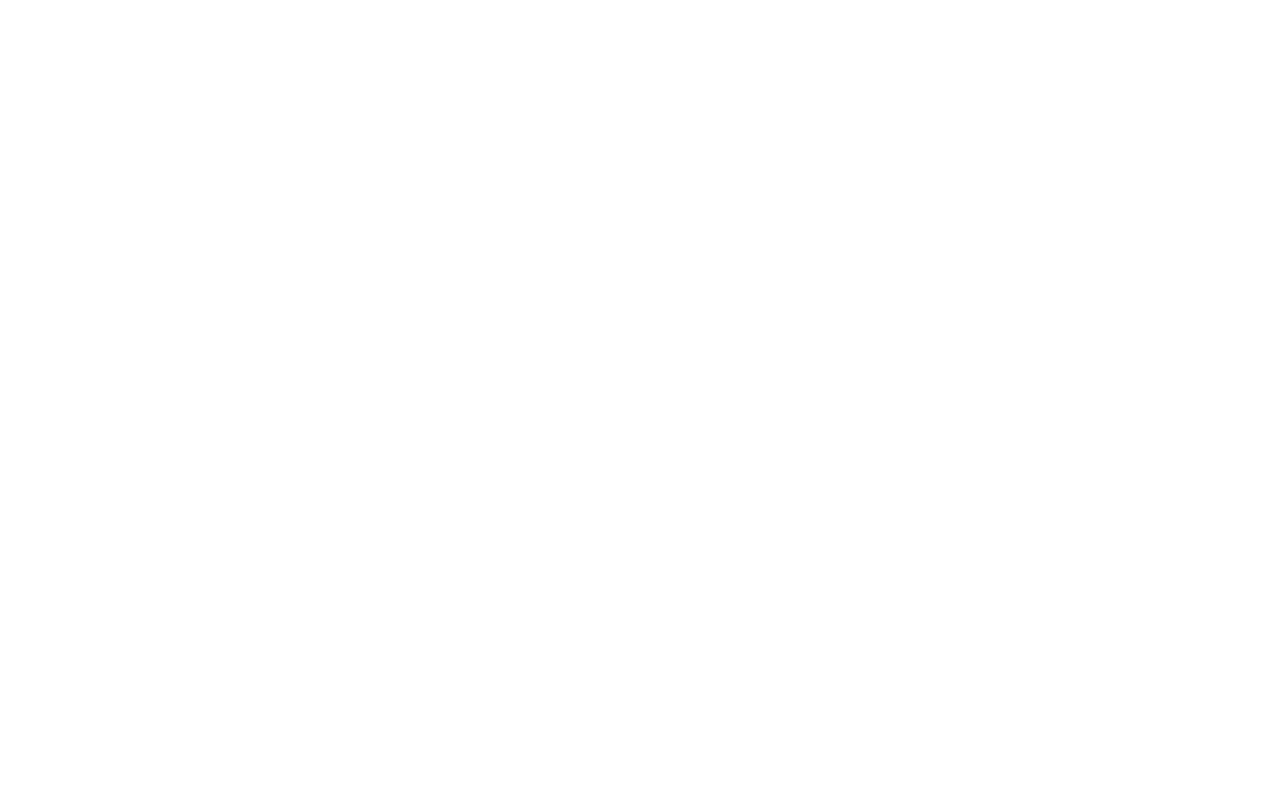
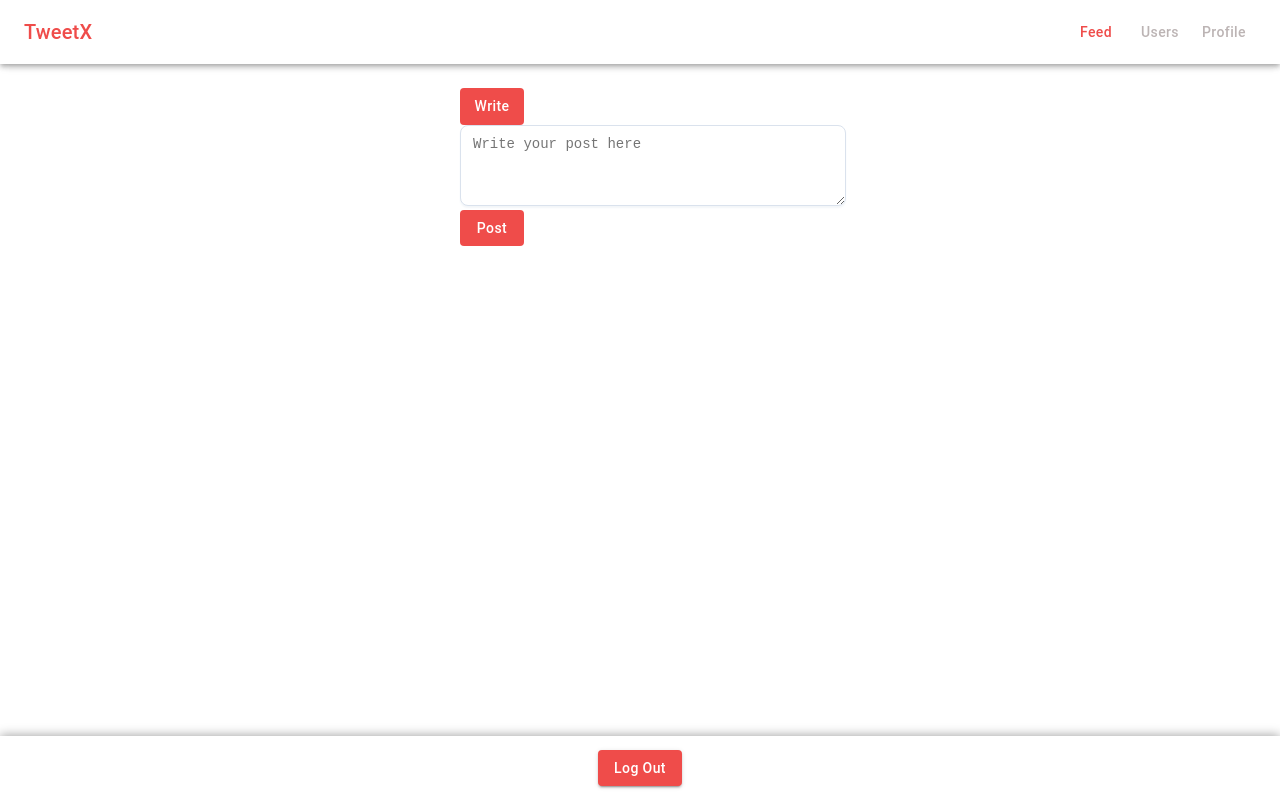
Before and after one commit to iamchiki/tweetx-app-assignment, a React (Create React App) app: page /home/feed in a window 1280 px wide. Before the commit this address had no page. Built offline with nearby package versions, Linux system fonts and the light colour scheme; no server answers.

Commit message:
fix : rewrite and fix lost uncomitted changes

```diff
--- a/src/App.js
+++ b/src/App.js
@@ -1,6 +1,10 @@
 import { Navigate, Route, Routes } from "react-router-dom";
 import Login from "./pages/Login";
 import Register from "./pages/Register";
+import Home from "./pages/Home";
+import Feed from "./components/Feed";
+import Users from "./components/Users";
+import UserProfile from "./components/UserProfile";
 
 function App() {
   return (
@@ -9,7 +13,11 @@ function App() {
         <Route path="/" element={<Navigate to="/login"></Navigate>} />
         <Route path="register" element={<Register></Register>} />
         <Route path="login" element={<Login></Login>}></Route>
-        {/* <Route path='home' element={<Home></Home>}></Route> */}
+        <Route path="home" element={<Home></Home>}>
+          <Route path="feed" element={<Feed></Feed>}></Route>
+          <Route path="users" element={<Users></Users>}></Route>
+          <Route path="profile" element={<UserProfile></UserProfile>}></Route>
+        </Route>
       </Routes>
     </>
   );
--- a/src/components/AddPost.js
+++ b/src/components/AddPost.js
@@ -16,7 +16,10 @@ const AddPost = () => {
       // update userprofile state
       ctx.userProfile = {
         ...ctx.userProfile,
-        posts: [...ctx.userProfile.posts, postRef.current.value],
+        posts: [
+          ...ctx.userProfile.posts,
+          { post: postRef.current.value, postTimestamp: Date.now() },
+        ],
       };
       const userPostRef = doc(db, "users", ctx.currentUser.uid);
 
--- a/src/components/FollowerList.js
+++ b/src/components/FollowerList.js
@@ -2,22 +2,21 @@ import React, { useContext, useEffect, useState } from "react";
 import TweetxContext from "../store/context";
 import { List } from "@mui/material";
 import UserDisplyaCard from "./UserDisplyaCard";
-import useGetFollowersDtl from "../hooks/useGetFollowersDtl";
+import useGetUserDtl from "../hooks/useGetUserDtl";
 
 const FollowerList = () => {
   const ctx = useContext(TweetxContext);
 
-  const { followerDtlList } = useGetFollowersDtl(ctx?.userProfile?.followers);
+  const { userDtlList } = useGetUserDtl(ctx?.userProfile?.followers);
 
   return (
     <List
       sx={{
         width: "100%",
-        maxWidth: 360,
         bgcolor: "background.paper",
         margin: "0 auto",
       }}>
-      {followerDtlList?.map((user) => {
+      {userDtlList?.map((user) => {
         let isFollowing = ctx?.userProfile?.following?.includes(user.id)
           ? true
           : false;
--- a/src/index.js
+++ b/src/index.js
@@ -3,12 +3,16 @@ import ReactDOM from "react-dom/client";
 import "./index.css";
 import App from "./App";
 import { BrowserRouter } from "react-router-dom";
+import ContextProvider from "./store/ContextProvider";
 
 const root = ReactDOM.createRoot(document.getElementById("root"));
 root.render(
   // <React.StrictMode>
-  <BrowserRouter>
-    <App />
-  </BrowserRouter>
+  <ContextProvider>
+    <BrowserRouter>
+      <App />
+    </BrowserRouter>
+  </ContextProvider>
+
   //  </React.StrictMode>
 );
--- a/src/pages/Home.js
+++ b/src/pages/Home.js
@@ -3,6 +3,7 @@ import React from "react";
 import { Box, Toolbar } from "@mui/material";
 import { Outlet } from "react-router-dom";
 import Header from "../components/Header";
+import Footer from "../components/Footer";
 
 const Home = () => {
   return (
@@ -12,6 +13,7 @@ const Home = () => {
         <Toolbar />
         <Outlet></Outlet>
       </Box>
+      <Footer></Footer>
     </>
   );
 };
```
